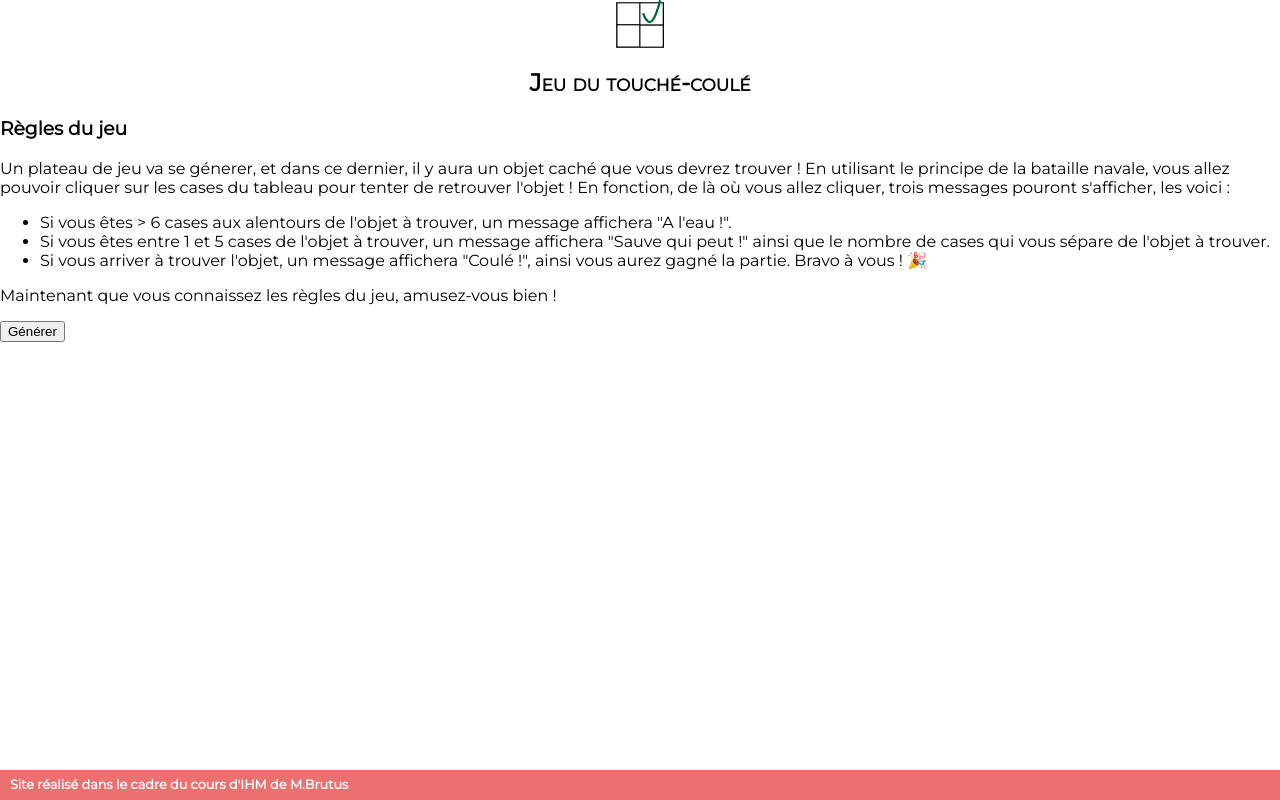
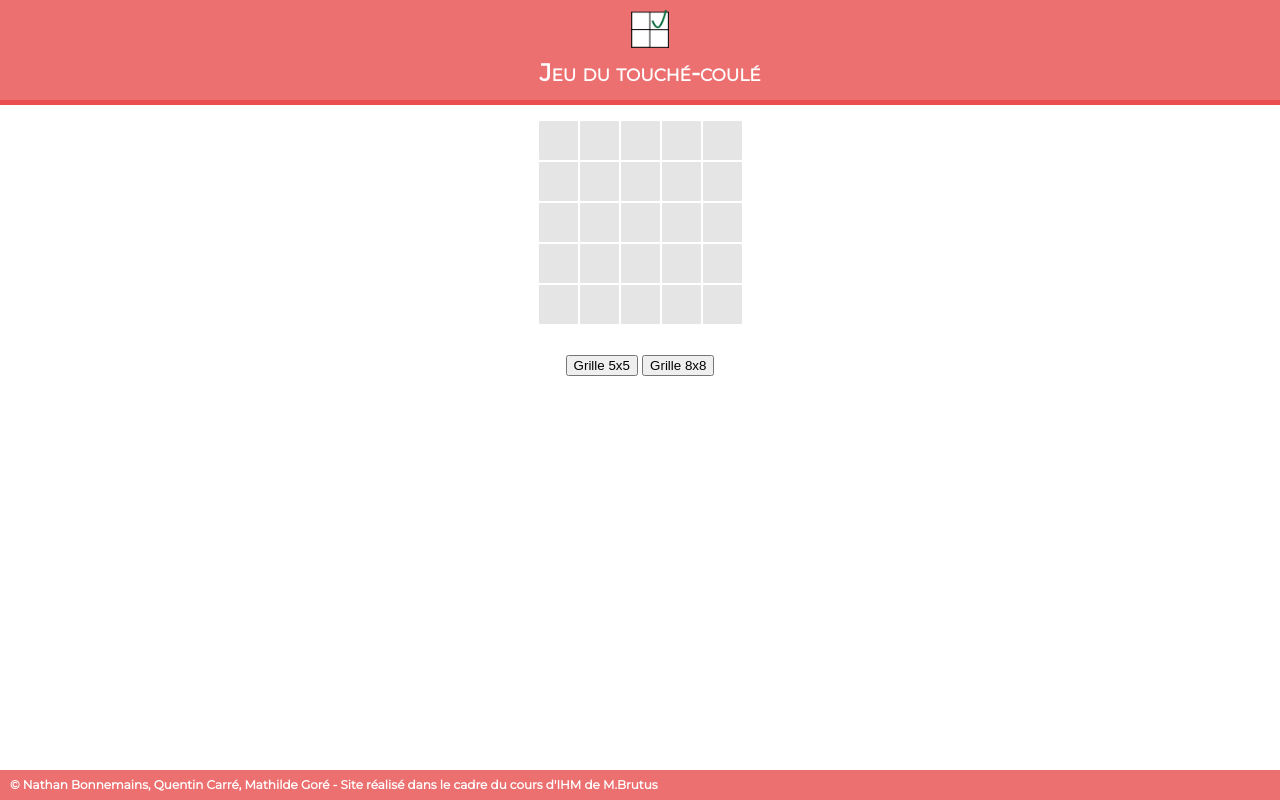
Before and after one commit to NathanBnm/ToucherCouler, a plain HTML site: page index.html in a window 1280 px wide. Drawn offline with Linux system fonts and the light colour scheme.

Commit message:
Amélioration + Nettoyage du code

```diff
--- a/css/style.css
+++ b/css/style.css
@@ -1,6 +1,7 @@
 body {
     margin: 0;
     padding: 0;
+    padding-top: 100px;
     box-sizing: border-box;
     font-family: 'Montserrat', sans-serif;
     font-size: 16px;
@@ -9,36 +10,72 @@ body {
 h2 {
     text-align: center;
     font-variant: small-caps;
+    font-size: 1.5rem;
+    margin: 10px;
 }
 
 img {
     display: block;
-    height: 48px;
-    width: 48px;
+    height: 38px;
+    width: 38px;
     margin: 0 auto;
 }
 
+header {
+    position: fixed;
+    left: 0;
+    right: 0;
+    top: 0;
+    width: 100%;
+    height: 80px;
+    padding: 10px;
+    background-color: rgba(233, 77, 77, .8);
+    border-bottom: 5px solid rgb(233, 77, 77);
+    color: #fff;
+    font-weight: bold;
+}
+
+section {
+    padding: 20px;
+}
+
 footer {
-    position: absolute;
+    position: fixed;
     left: 0;
     right: 0;
     bottom: 0;
+    width: 100%;
     height: 30px;
     line-height: 30px;
     padding: 0 10px;
     background-color: rgba(233, 77, 77, .8);
     color: #fff;
-    font-size: .8rem;
+    font-size: .75rem;
     font-weight: bold;
 }
 
-#grid {
+.controls {
+    height: 50px;
+    line-height: 50px;
+    margin: 15px 30px;
+    text-align: center;
+}
+
+.controls .button {
+    /* A compléter */
+}
+
+#zoneJeu {
+    margin: 0 auto;
+}
+
+#grille {
     display: grid;
     grid-template-columns: repeat(auto-fill, minmax(40px, 1fr));
     grid-auto-rows: 1fr;
 }
 
-#grid::before {
+#grille::before {
     content: '';
     width: 0;
     padding-bottom: 100%;
@@ -46,17 +83,23 @@ footer {
     grid-column: 1 / 1;
 }
 
-#grid>*:first-child {
+#grille>*:first-child {
     grid-row: 1 / 1;
     grid-column: 1 / 1;
 }
 
-#grid>* {
+#grille>* {
     background: rgba(0, 0, 0, 0.1);
-    border: 1px white solid;
+    border: 1px#fff solid;
+    border-radius: 2px;
 }
 
-#grid>*:hover {
-    background: red;
-    cursor: pointer;
+#grille .case:hover {
+    cursor: url(../img/target_cursor_red.cur), crosshair;
+    background: rgba(0, 0, 0, 0.05);
 }
+
+#grille .case:active, #grille .case.active {
+    cursor: url(../img/target_cursor_white.cur), crosshair;
+    background: rgb(233, 77, 77);
+}
--- a/index.html
+++ b/index.html
@@ -3,18 +3,21 @@
 
 <head>
     <meta charset="UTF-8">
-    <title>Jeu</title>
+    <title>Jeu du touché-coulé</title>
     <link rel="shortcut icon" href="img/favicon.ico" />
     <link href="https://fonts.googleapis.com/css?family=Montserrat" rel="stylesheet">
     <link rel="stylesheet" href="css/style.css">
     <script src="js/script.js"></script>
 </head>
 
-<body>
+<body onload="initJeu(5);">
+    <header>
+        <img src="img/logofin.png" alt="Logo du jeu" />
+        <h2>Jeu du touché-coulé</h2>
+    </header>
     <section>
-        <img src="img/logofin.png" alt="Logo du jeu" /></a>
-        <h2>Jeu du touché-coulé</h2>
         <article>
+            <!--
             <h3>Règles du jeu</h3>
             <p>Un plateau de jeu va se génerer, et dans ce dernier, il y aura un objet caché que vous devrez trouver !
                 En utilisant le principe de la bataille navale, vous allez pouvoir cliquer sur les cases du tableau pour
@@ -29,14 +32,20 @@
                     Bravo à vous ! 🎉 </li>
             </ul>
             <p>Maintenant que vous connaissez les règles du jeu, amusez-vous bien !</p>
+        -->
         </article>
         <article>
-            <button class="button" onclick="initPlateau(5);">Générer</button>
-            <div id="jeu"></div>
+            <div id="zoneJeu"></div>
+            <div class="controls">
+                <button class="button" onclick="initJeu(5);">Grille 5x5</button>
+                <button class="button" onclick="initJeu(8);">Grille 8x8</button>
+            </div>
         </article>
-        <footer>
-            Site réalisé dans le cadre du cours d'IHM de M.Brutus
-        </footer>
+    </section>
+    <footer>
+        &copy; Nathan Bonnemains, Quentin Carré, Mathilde Goré - Site réalisé dans le cadre du cours d'IHM de
+        M.Brutus
+    </footer>
 
 </body>
 
--- a/js/script.js
+++ b/js/script.js
@@ -1,74 +1,85 @@
-var coord, coordCible;
+var x, y, xCible, yCible, coord, coordCible, dim;
 
-function initPlateau(n) {
-    var Jeu = document.getElementById("jeu");
-    Jeu.innerHTML = "<div id=\"grid\"></div>";
-    var Grid = document.getElementById("grid");
+initJeu(5);
 
-    var xCible = getRandomInt(1, n);
-    var yCible = getRandomInt(1, n);
-    coordCible = xCible + "x" + yCible;
+function initJeu(taille) {
 
-    for (var i = 0; i <= n - 1; i++) {
-        for (var j = 0; j <= n - 1; j++) {
-            var x = (i + 1);
-            var y = (j + 1);
+    const zoneJeu = document.getElementById("zoneJeu");
+    zoneJeu.innerHTML = "<div id=\"grille\"></div>";
+    const grille = document.getElementById("grille");
+
+    cibleAleatoire(taille);
+    initGrille(taille, zoneJeu, grille);
+
+}
+
+function initGrille(taille, zoneJeu, grille) {
+
+    let i, j;
+
+
+    /* On génère la grille */
+    for (i = 0; i <= taille - 1; i++) {
+        for (j = 0; j <= taille - 1; j++) {
+            x = (i + 1);
+            y = (j + 1);
             coord = x + "x" + y;
-
             coordonnees = coord + "-" + coordCible
 
-            Grid.innerHTML += "<button id=" + coord + " value=" + coord + " onclick=\"test('" + coordonnees + "');\"></button>";
+            grille.innerHTML += "<div id=" + coord + " class=\"case\" value=" + coord + " onclick=\"test('" + coordonnees + "');\"></div>";
         }
     }
-    var taille = n * 40 + n * 1;
-    Jeu.style.width = taille + "px";
-    Jeu.style.height = taille + "px";
+
+    /* Dimensions de la zone de jeu */
+    dim = taille * 40 + taille * 1;
+    zoneJeu.style.width = dim + "px";
+    zoneJeu.style.height = dim + "px";
 }
 
-function test(coordonnees){
+function test(coordonnees) {
     console.log(coordonnees);
 }
 
-function getRandomInt(min, max)
-{
+function cibleAleatoire(taille) {
+    xCible = getRandomInt(1, taille);
+    yCible = getRandomInt(1, taille);
+    coordCible = xCible + "x" + yCible;
+}
+
+function getRandomInt(min, max) {
     return Math.floor(Math.random() * (max - min + 1)) + min;
 }
 
-function verifier(coord, coordCible)
-{
-    console.log(coord);
-    var x = coord.charAt(0);
-    var y = coord.charAt(2);
+function verifier(coordonnees) {
+    console.log(coordonnees);
 
-    var xCible = coordCible.charAt(0);
-    var yCible = coordCible.charAt(2);
+    var x = coordonnees.charAt(0);
+    var y = coordonnees.charAt(2);
+    var xCible = coordonnees.charAt(4);
+    var yCible = coordonnees.charAt(6);
 
     var distance;
-    if (x == xCible && y == yCible)
-    {
-        distance = -1;
+
+    if (x == xCible && y == yCible) {
+        distance = 0;
         console.log("Touché");
     }
-    else
-    {
-        distance = getCalculIndication();
+    else {
+        distance = getCalculIndication(x, y, xCible, yCible);
     }
+    console.log(distance);
     return distance;
 }
 
-function gagner()
-{
-    if(Verification()==-1)
-    {
+function gagner(coord, coordCible) {
+    if (verifier(coord, coordCible) == -1) {
         Alert("gagner !");
     }
-    else
-    {
-        Alert("La distance est de : "+getCalculIndication());
+    else {
+        Alert("La distance est de : " + verifier(coord, coordCible));
     }
 }
 
-function getCalculIndication()
-{
-    return (Math.abs(Math.abs(xOrdinateur-getCoordonneeUtilisateurX())-1)-(Math.abs(yOrdinateur-getCoordonneeUtilisateurY())-1));
+function getCalculIndication(x, y, xCible, yCible) {
+    return (Math.abs(Math.abs(xCible - x - 1) - (Math.abs(yCible - y))));
 }
```
Also changed, not shown: img/memphis-colorful.png (deleted), img/target.svg, img/target_cursor_red.svg (added), img/target_cursor_white.svg (added), 2 other files.
